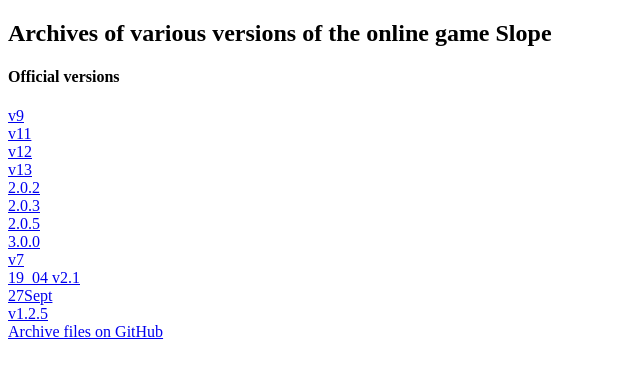
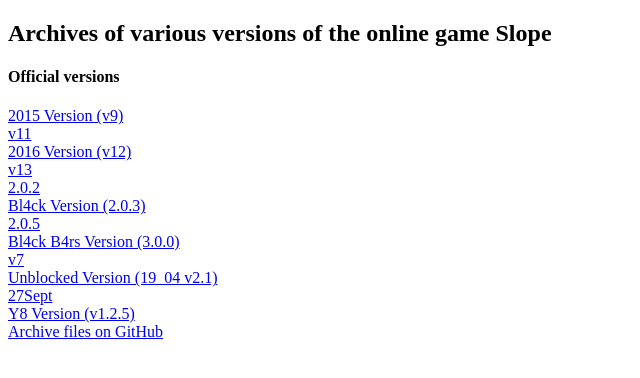
Before and after one commit to slopenexus/slopenexus.github.io, a plain HTML site: page games/index.html in a window 1280 px wide. Shown: the whole page, without its empty margins (0-640 px from the left). Drawn offline with Linux system fonts and the light colour scheme.

Commit message:
index: update names

```diff
--- a/games/index.html
+++ b/games/index.html
@@ -9,29 +9,29 @@
   <body>
     <h2>Archives of various versions of the online game Slope</h2>
     <h4>Official versions</h4>
-    <a href="v9/index.html">v9</a>
+    <a href="v9/index.html">2015 Version (v9)</a>
     <br>
     <a href="v11/index.html">v11</a>
     <br>
-    <a href="v12/index.html">v12</a>
+    <a href="v12/index.html">2016 Version (v12)</a>
     <br>
     <a href="v13/index.html">v13</a>
     <br>
     <a href="2.0.2/index.html">2.0.2</a>
     <br>
-    <a href="2.0.3/index.html">2.0.3</a>
+    <a href="2.0.3/index.html">Bl4ck Version (2.0.3)</a>
     <br>
     <a href="2.0.5/index.html">2.0.5</a>
     <br>
-    <a href="3.0.0/index.html">3.0.0</a>
+    <a href="3.0.0/index.html">Bl4ck B4rs Version (3.0.0)</a>
     <br>
     <a href="v7/index.html">v7</a>
     <br>
-    <a href="19-04v2.1/index.html">19_04 v2.1</a>
+    <a href="19-04v2.1/index.html">Unblocked Version (19_04 v2.1)</a>
     <br>
     <a href="27Sept/index.html">27Sept</a>
     <br>
-    <a href="v1.2.5/index.html">v1.2.5</a>
+    <a href="v1.2.5/index.html">Y8 Version (v1.2.5)</a>
     <br>
     <a href="https://github.com/slopenexus/slopenexus.github.io/tree/test/games">Archive files on GitHub</a>
   </body>
```
